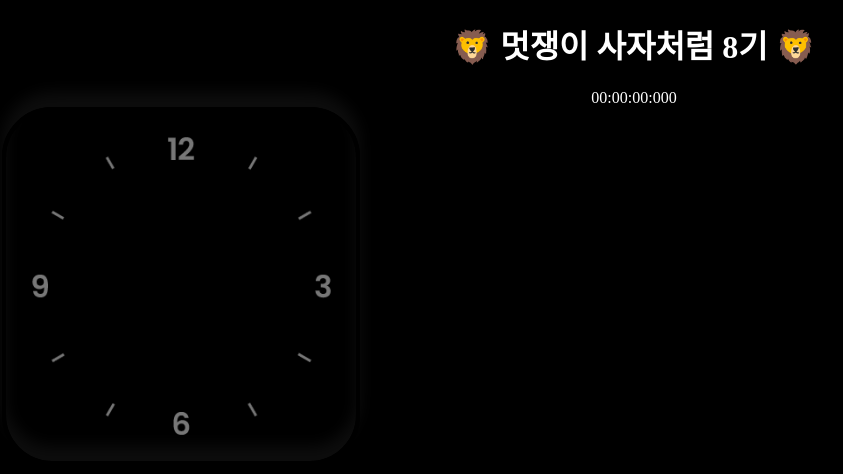
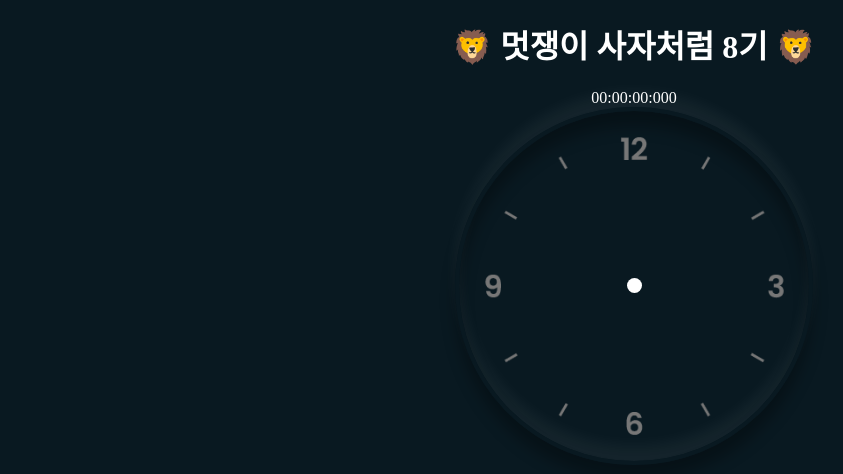
Before and after one commit to LikeLionSCH/clock, a Django app: page / in a window 1280 px wide. Shown: the top 474 px of the page, without its empty margins (6-849 px from the left). Run offline with Django 3.2, Linux system fonts and the light colour scheme.

Commit message:
update css

```diff
--- a/clock/static/style.css
+++ b/clock/static/style.css
@@ -1,5 +1,5 @@
 body {
-    background: #000;
+    background: #091921;
 }
 
 h1 {
@@ -19,12 +19,25 @@ h1 {
 .analog-clock {
     width: 350px;
     height: 350px;
+    display: flex;
+    justify-content: center;
+    align-items: center;
     background: url(clock.png);
     background-size: cover;
-    border: 4px solid #000000;
-    border-radius: 50px;
+    border: 4px solid #091921;
+    border-radius: 50%;
     box-shadow: 0 -15px 15px rgba(255, 255, 255, 0.05),
                 inset 0 -15px 15px rgba(255, 255, 255, 0.05),
                 0 15px 15px rgba(0, 0, 0, 0.3),
                 inset 0 15px 15px rgba(0, 0, 0, 0.3);
 }
+
+.analog-clock:before {
+    content: '';
+    position: absolute;
+    width: 15px;
+    height: 15px;
+    background: #fff;
+    border-radius: 50%;
+    z-index: 1000;
+}
--- a/clock/templates/index.html
+++ b/clock/templates/index.html
@@ -17,7 +17,8 @@
         00:00:00:000
     </div>
 
-    <div class="analog-clock center-align">
+    <div class="center-align">
+        <div class="analog-clock">
             <div class="hour">
                 <div id="h" class="h"></div>
             </div>
@@ -28,6 +29,7 @@
                 <div id="s" class="s"></div>
             </div>
         </div>
+    </div>
 
     <script src="{% static 'index.js' %}"></script>
 </body>
```
Lines whose indentation alone changed are shown as unchanged.
